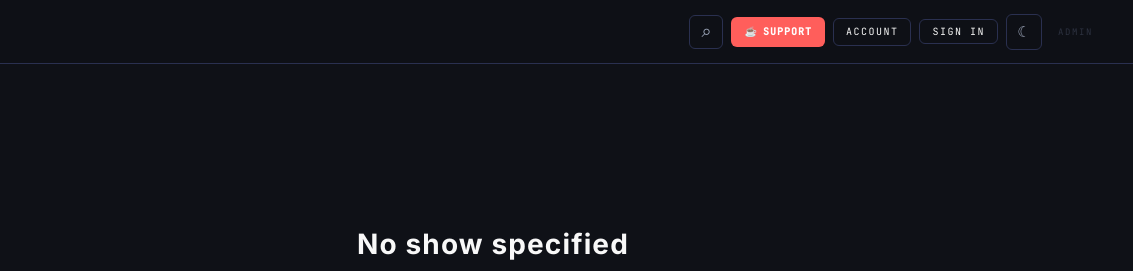
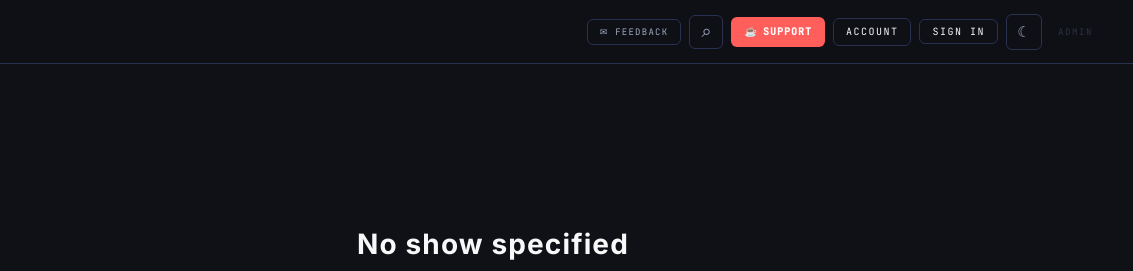
Before and after one commit to AkariNak/The-Index, a plain HTML site: page detail.html in a window 1280 px wide. Shown: the top 271 px of the page, 147-1280 px from the left. Drawn offline with nearby package versions, Linux system fonts and the light colour scheme; no server answers.

Commit message:
Update detail.html

```diff
--- a/detail.html
+++ b/detail.html
@@ -88,5 +88,6 @@
 <script src="https://cdn.jsdelivr.net/npm/@supabase/supabase-js@2/dist/umd/supabase.js"></script>
 <script src="core.js"></script>
 <script src="detail.js"></script>
+<script src="feedback.js"></script>
 </body>
 </html>
```
